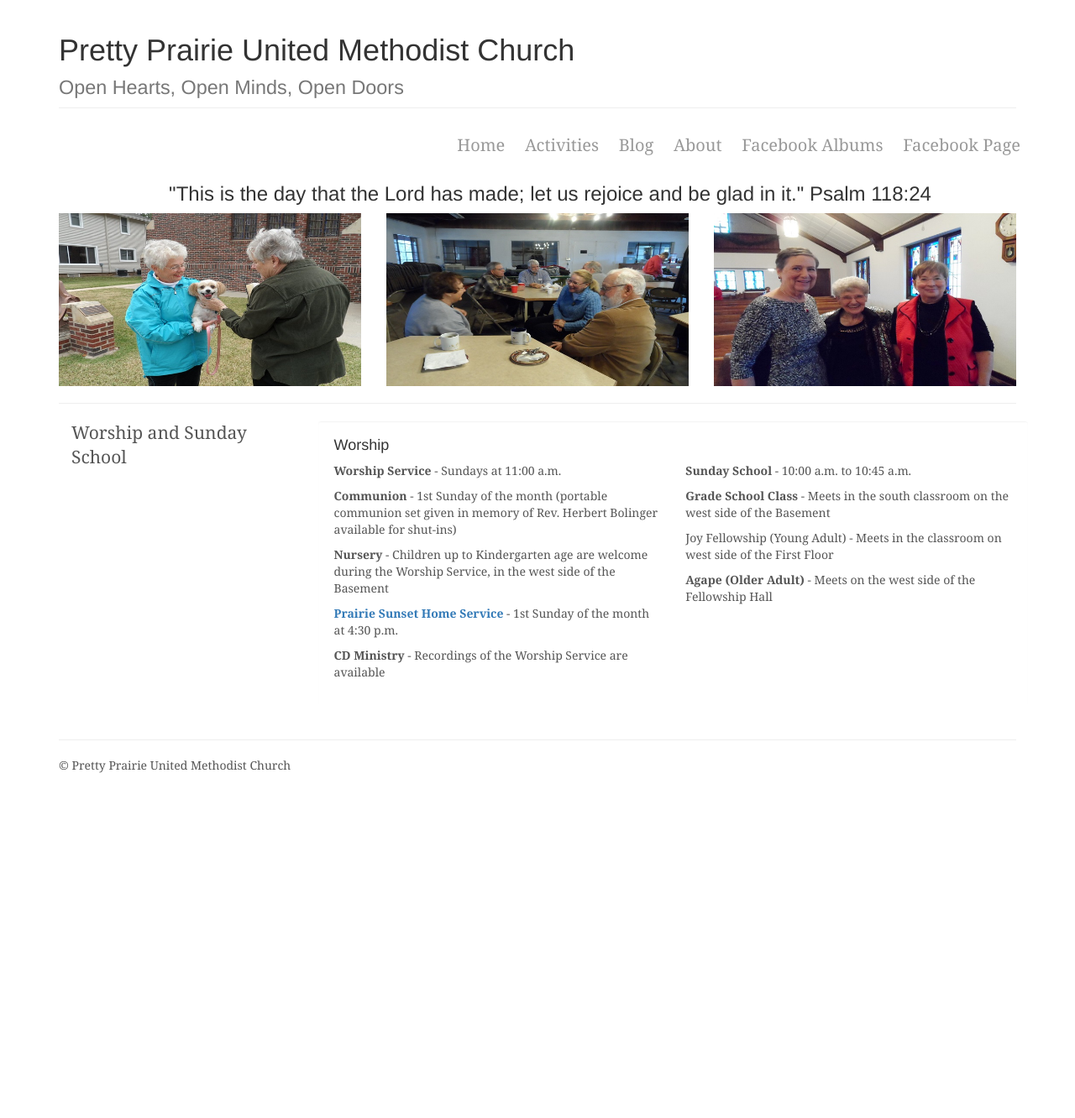
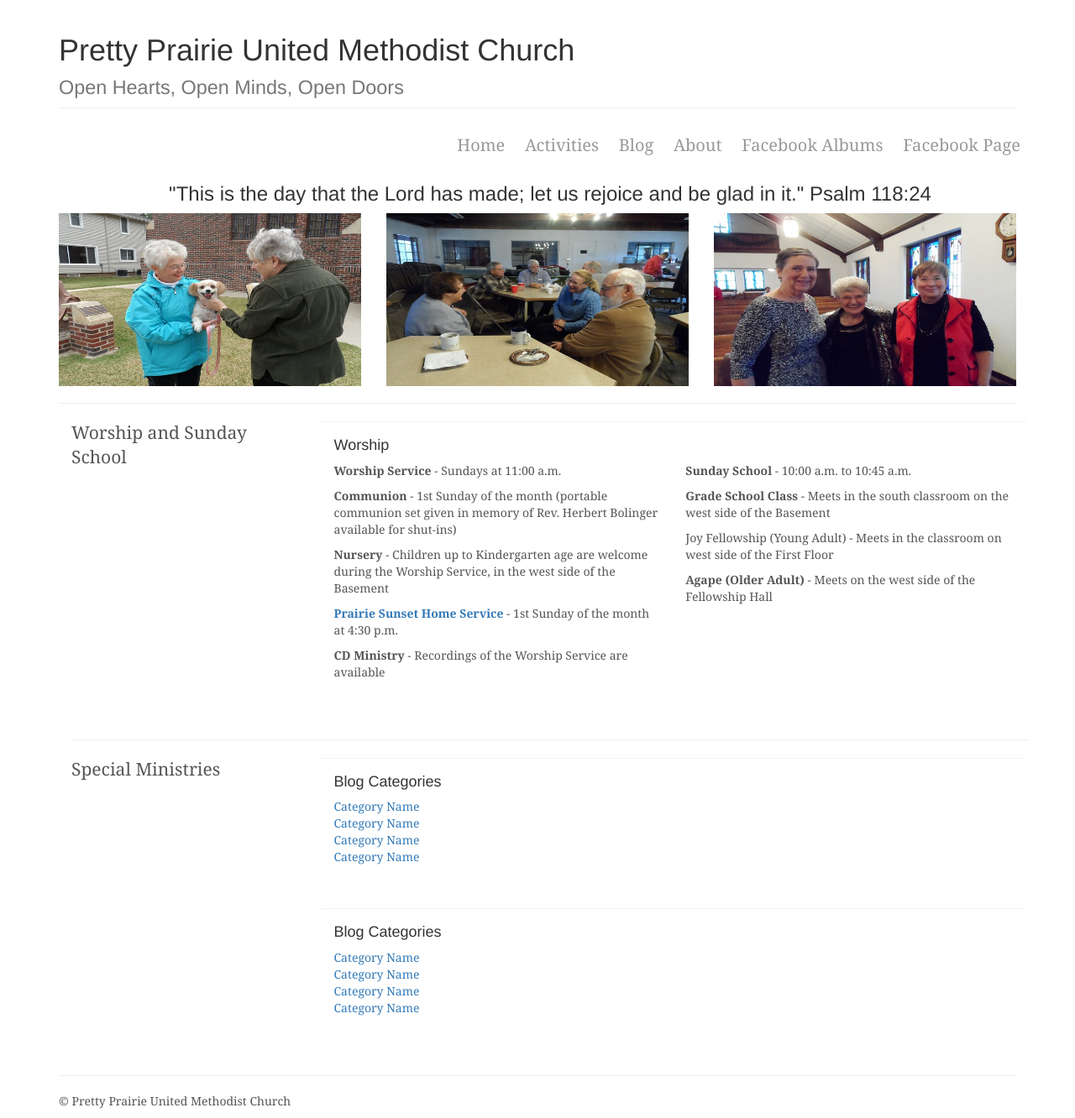
Before and after one commit to KatherineMichel/self-hosted-church-website-jekyll, a Jekyll site: the page built from activities.html, in a window 1280 px wide. Shown: the whole page at 84% size. Built offline with Jekyll 4.4.1, drawn with Linux system fonts in a browser that asks for light colours; nearby versions of some CDN libraries; library files that are not in the unit come from our copies; before the commit the page ends 932 px from its top, so only the background shows below that.

Commit message:
Update activities.html

```diff
--- a/activities.html
+++ b/activities.html
@@ -72,7 +72,8 @@
             </div>
 
         </div>
-<!--
+
+
                     <hr>
 
        <div class="row">
@@ -99,6 +100,16 @@
                                 </li>
                             </ul>
                         </div>
+
+                    </div>
+
+                </div>
+
+
+                 <div class="well">
+                    <h4>Blog Categories</h4>
+
+                    <div class="row">
                         <div class="col-lg-6">
                             <ul class="list-unstyled">
                                 <li><a href="#">Category Name</a>
@@ -115,10 +126,13 @@
 
                 </div>
 
+
+
             </div>
 
         </div>
 
+<!--
                     <hr>
 
         <div class="row">
```
